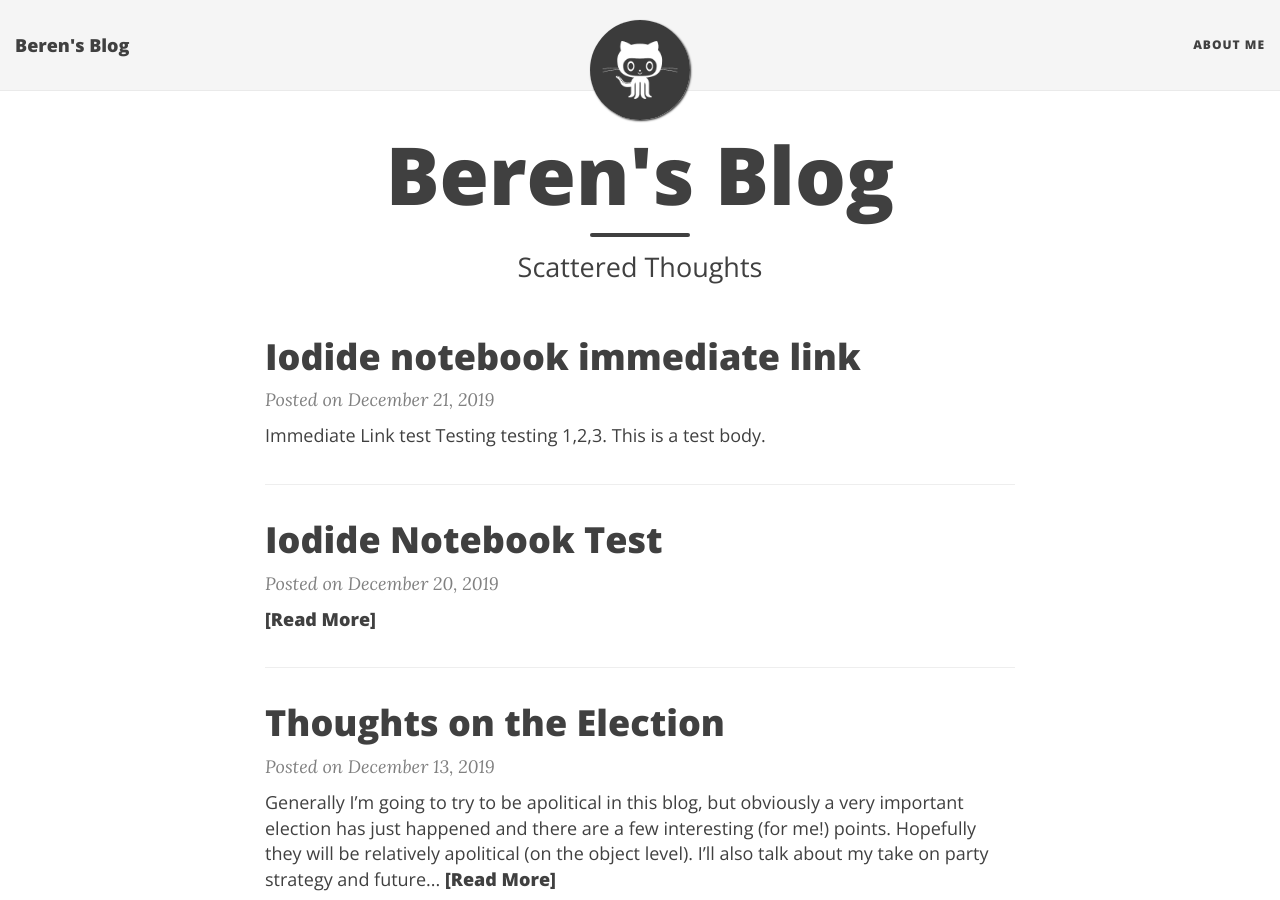
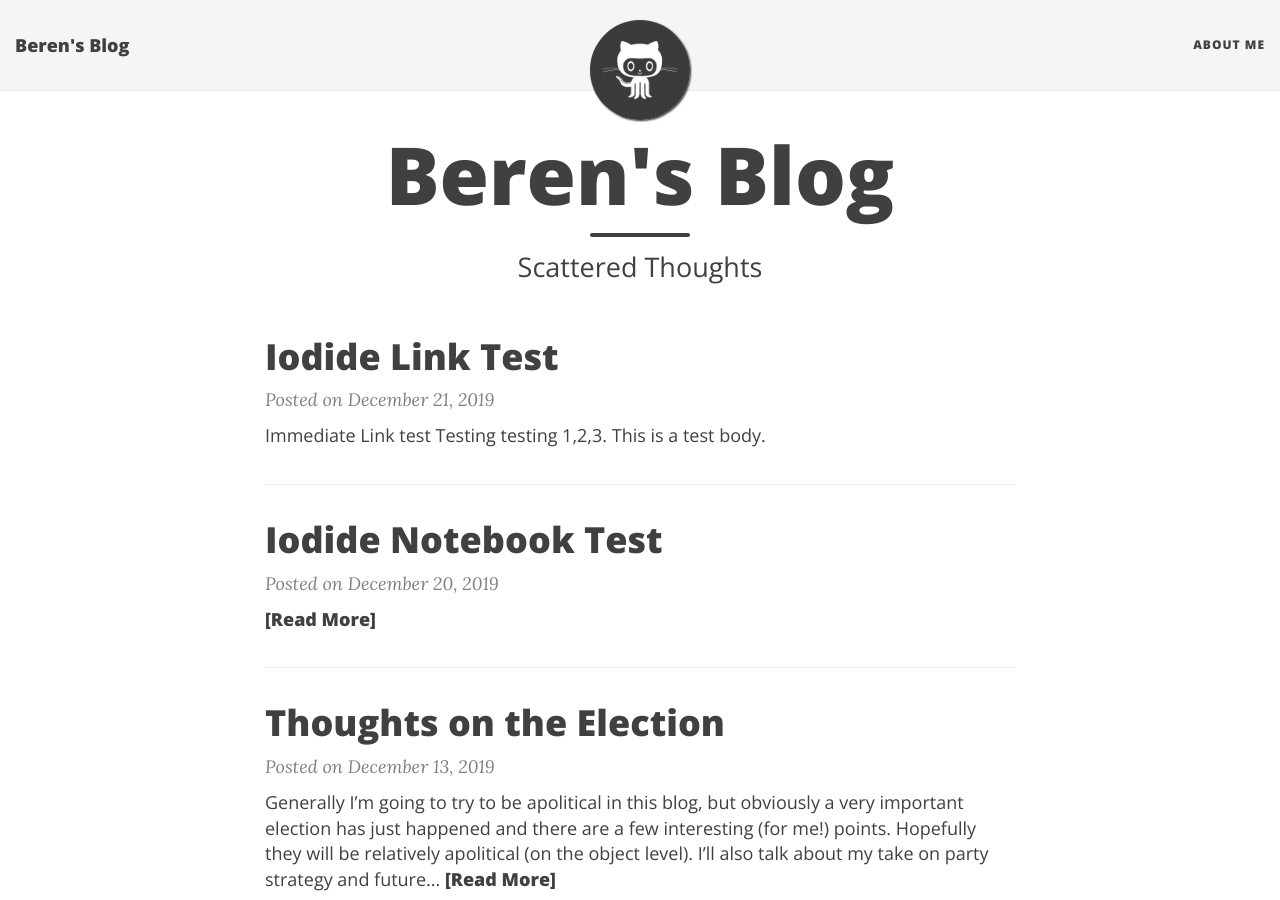
Before and after one commit to BerenMillidge/BerenMillidge.github.io, a Jekyll site: the page built from index.html, in a window 1280 px wide and 900 px high. Built offline with Jekyll 4.4.1, drawn with Linux system fonts in a browser that asks for light colours; nearby versions of some CDN libraries; the list of posts is cut into pages by our own code.

Commit message:
Update 2019-12-21-iodide-link-test.html

```diff
--- a/_posts/2019-12-21-iodide-link-test.html
+++ b/_posts/2019-12-21-iodide-link-test.html
@@ -1,6 +1,3 @@
----
-title: "Iodide notebook immediate link"
----
 <!DOCTYPE html>
 <html lang="en" dir="ltr">
   <head>
```
